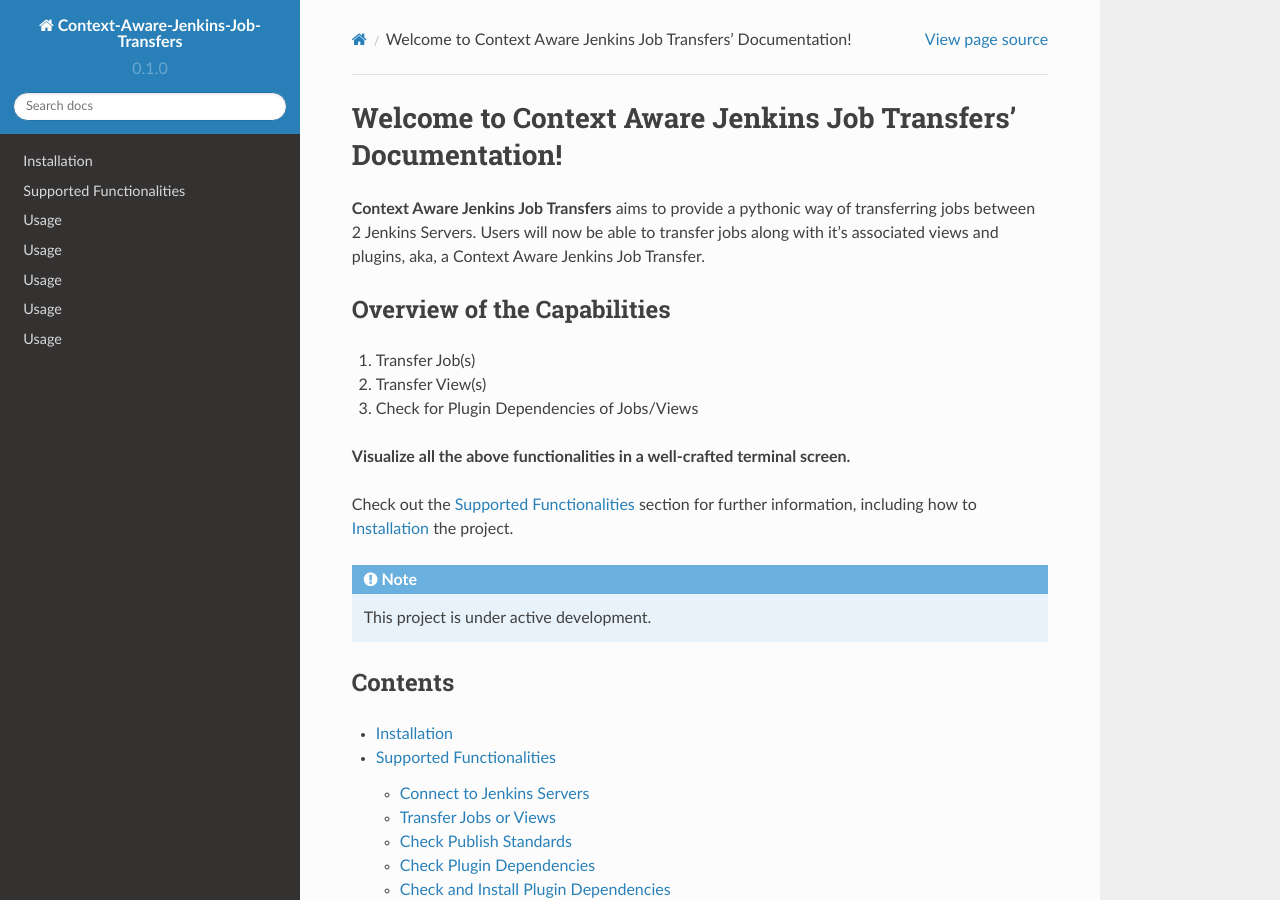
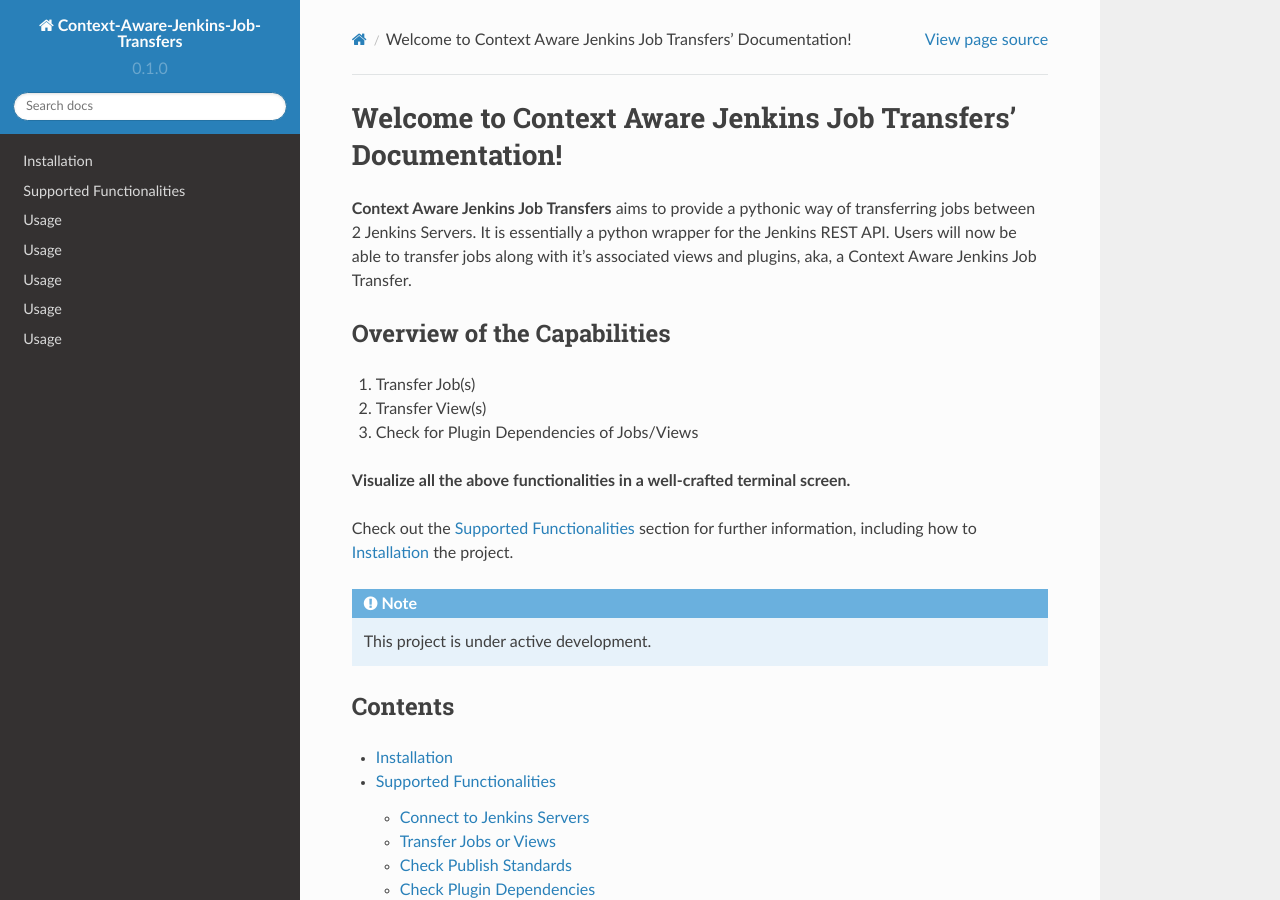
Before and after one commit to joelkariyalil/Context-Aware-Jenkins-Transfers-Documentation, a Sphinx documentation site: the page built from docs/source/index.rst, in a window 1280 px wide and 900 px high. Built offline with Sphinx 7.4.7 and the Read the Docs theme 2.0.0, drawn with Linux system fonts in a browser that asks for light colours; pages that are not in the unit, such as notebooks, are missing from menus.

Commit message:
MOD: Changes in usage.rst

```diff
--- a/docs/source/index.rst
+++ b/docs/source/index.rst
@@ -2,6 +2,7 @@
 ===================================
 
 **Context Aware Jenkins Job Transfers** aims to provide a pythonic way of transferring jobs between 2 Jenkins Servers.
+It is essentially a python wrapper for the Jenkins REST API.
 Users will now be able to transfer jobs along with it's associated views and plugins, aka, a Context Aware Jenkins Job Transfer.
 
 Overview of the Capabilities
```
